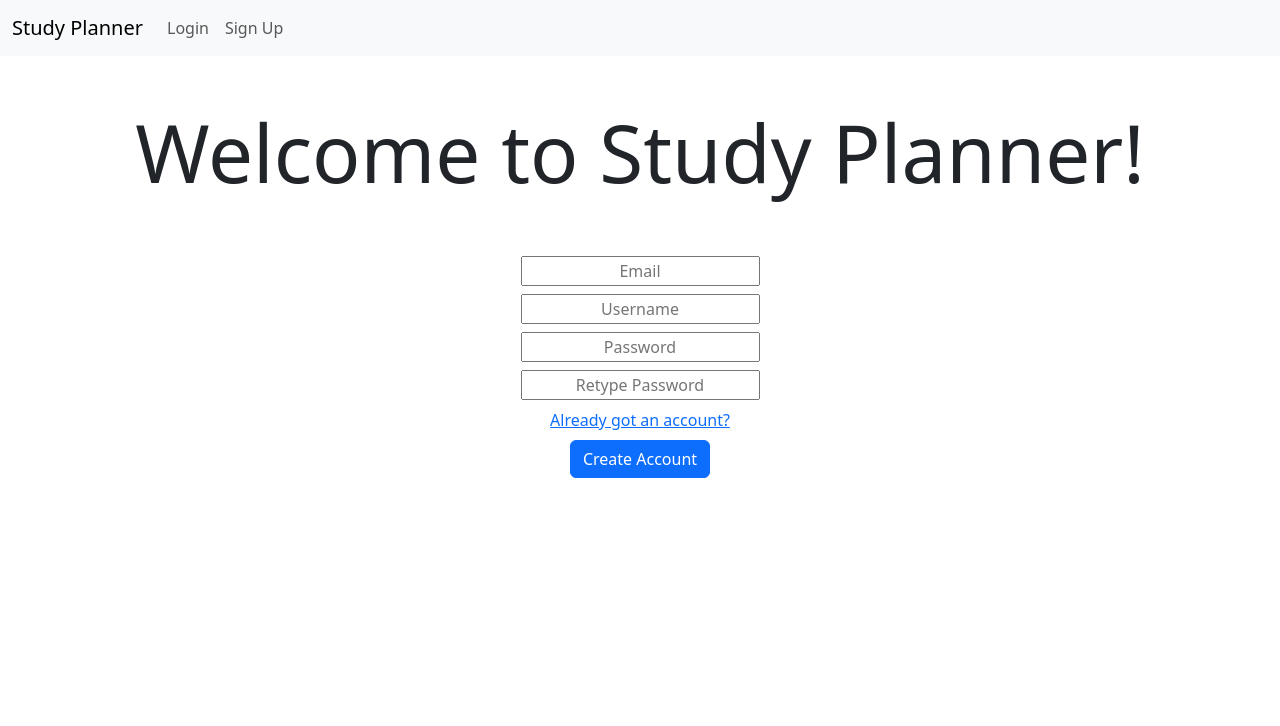
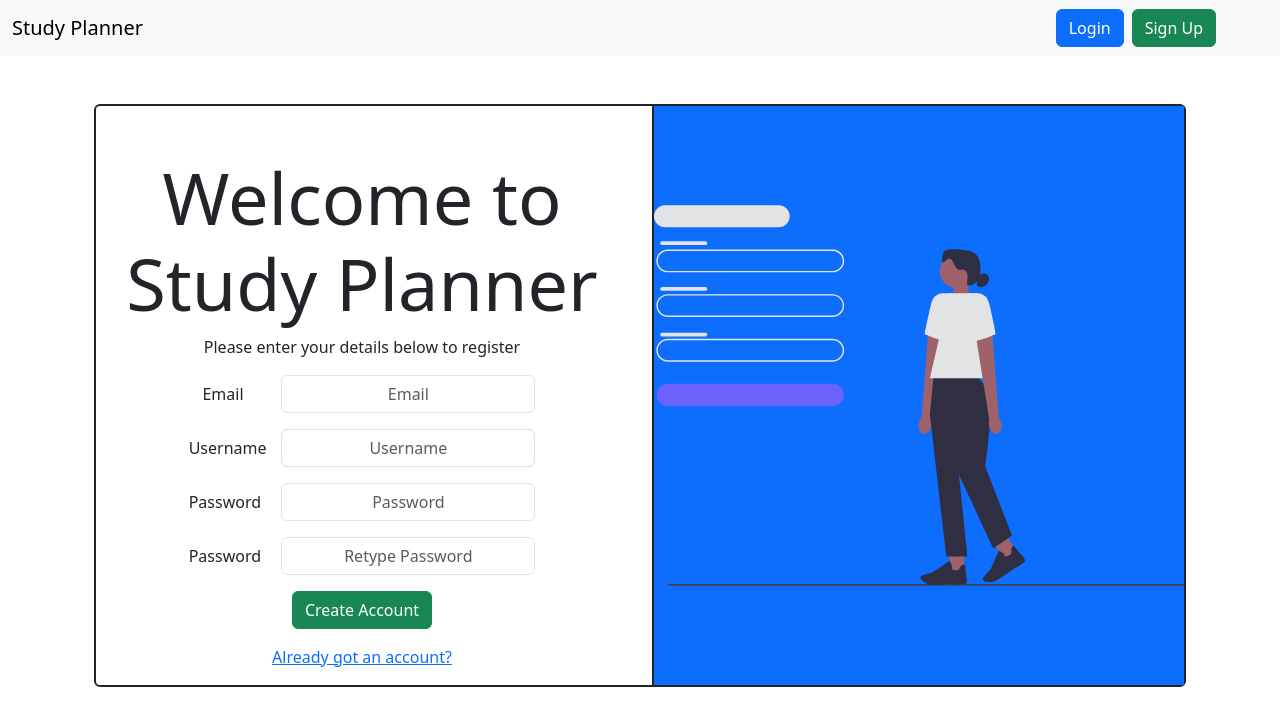
Before and after one commit to ctlaverick/StudyPlanner, a Flask app: page /register in a window 1280 px wide. Shown: the top 726 px of the page. Run offline with Flask 3, Linux system fonts and the light colour scheme.

Commit message:
Page Design Updated

```diff
--- a/StudyPlanner/templates/auth/register.html
+++ b/StudyPlanner/templates/auth/register.html
@@ -11,31 +11,53 @@
         text-align: center;
     }
 </style>
+
 <div class="container text-center mt-5">
-    <div class="row mb-5">
-        <h1 class="display-1">Welcome to Study Planner!</h1>
+    <div class="container m-auto">
+        <div class="border border-2 rounded-2 border-dark">
+            <div class="row">
+                <div class="col">
+                    <h1 class="text-center display-2 mt-5">Welcome to Study Planner</h1>
+                    <p class="text-center">Please enter your details below to register</p>
+                    <form class="mb-2" action="{{ url_for('auth.register') }}" method="post">
+                        <div class="row mb-3 d-flex align-items-center justify-content-center">
+                            <label for="email" class="col-sm-2 col-form-label">Email</label>
+                            <div class="col-sm-6">
+                                <input id="email" class="form-control" type="email" name="email" placeholder="Email">
                             </div>
-    <div class="row">
-        <form class="mb-2" action="{{ url_for('auth.register') }}" method="post">
-            <div>
-                <input class="mb-2" type="email" name="email" placeholder="Email">
                         </div>
-            <div>
-                <input class="mb-2" type="text" name="username" placeholder="Username">
+                        <div class="row mb-3 d-flex align-items-center justify-content-center">
+                            <label for="username" class="col-sm-2 col-form-label">Username</label>
+                            <div class="col-sm-6">
+                                <input id="username" class="form-control" type="text" name="username" placeholder="Username">
                             </div>
-            <div>
-                <input class="mb-2" type="password" name="password1" placeholder="Password">
                         </div>
-            <div>
-                <input class="mb-2" type="password" name="password2" placeholder="Retype Password">
+                        <div class="row mb-3 d-flex align-items-center justify-content-center">
+                            <label for="password1" class="col-sm-2 col-form-label">Password</label>
+                            <div class="col-sm-6">
+                                <input id="password1" class="form-control" type="password" name="password1" placeholder="Password">
                             </div>
-            <div class="row mb-2">
+                        </div>
+                        <div class="row mb-3 d-flex align-items-center justify-content-center">
+                            <label for="password2" class="col-sm-2 col-form-label">Password</label>
+                            <div class="col-sm-6">
+                                <input id="password2" class="form-control" type="password" name="password2" placeholder="Retype Password">
+                            </div>
+                        </div>
+                        <div class="mb-3 d-flex align-items-center justify-content-center">
+                            <input class="btn btn-success" type="submit" value="Create Account">
+                        </div>
+                        <div class="mb-3 d-flex align-items-center justify-content-center">
                             <a href="{{ url_for('auth.login') }}">Already got an account?</a>
-            </div>
-            <div>
-                <input class="btn btn-primary mb-2" type="submit" value="Create Account">
                         </div>
                     </form>
                 </div>
+                <div class="col d-none d-lg-flex">
+                    <img class="img-fluid bg-primary border-start border-2 border-dark" src="{{ url_for('static', filename='sign_up.svg') }}" alt="">
                 </div>
+            </div>
+        </div>
+    </div>
+</div>
+
 {% endblock %}
--- a/StudyPlanner/templates/base.html
+++ b/StudyPlanner/templates/base.html
@@ -6,6 +6,8 @@
     <title>Study Planner</title>
     <!-- Bootstrap css -->
     <link href="https://cdn.jsdelivr.net/npm/bootstrap@5.3.3/dist/css/bootstrap.min.css" rel="stylesheet" integrity="sha384-QWTKZyjpPEjISv5WaRU9OFeRpok6YctnYmDr5pNlyT2bRjXh0JMhjY6hW+ALEwIH" crossorigin="anonymous">
+    <!-- Bootstrap Icons -->
+    <link rel="stylesheet" href="https://cdn.jsdelivr.net/npm/bootstrap-icons@1.11.3/font/bootstrap-icons.min.css">
     <!-- Navbar -->
     <nav class="navbar navbar-expand-lg bg-body-tertiary">
         <div class="container-fluid">
@@ -14,16 +16,16 @@
             <span class="navbar-toggler-icon"></span>
           </button>
           <div class="collapse navbar-collapse" id="navbarNavAltMarkup">
-            <div class="navbar-nav">
+            <div class="navbar-nav ms-auto me-5">
               {% if current_user.is_authenticated %}
               <a class="nav-link" aria-current="page" href="/">Home</a>
-              <a class="nav-link" href="{{ url_for('core.calendarPage')}}">Calendar</a>
               <a class="nav-link" href="{{ url_for('core.tasksPage')}}">Tasks</a>
               <a class="nav-link" href="{{ url_for('core.modulesPage')}}">Modules</a>
-              <a class="nav-link" href="{{ url_for('auth.logout')}}">Logout</a>
+              <a class="nav-link" href="{{ url_for('core.calendarPage')}}">Calendar</a>
+              <a class="btn btn-danger" href="{{ url_for('auth.logout')}}">Logout</a>
               {% else %}
-              <a class="nav-link" href="{{ url_for('auth.login')}}">Login</a>
-              <a class="nav-link" href="{{ url_for('auth.register')}}">Sign Up</a>
+              <a class="btn btn-primary mx-1" href="{{ url_for('auth.login')}}">Login</a>
+              <a class="btn btn-success mx-1" href="{{ url_for('auth.register')}}">Sign Up</a>
               {% endif %}
             </div>
           </div>
```
Also changed, not shown: StudyPlanner/core.py (+6 -5 lines), StudyPlanner/templates/auth/login.html (+29 -16 lines), StudyPlanner/templates/core/modules.html (+22 -2 lines), StudyPlanner/templates/core/tasks.html (+23 -9 lines), StudyPlanner/static/businesswoman.svg (added), StudyPlanner/static/my_documents.svg (added), StudyPlanner/static/notebook.svg (renamed from StudyPlanner/static/notebook.svg.svg), StudyPlanner/static/sign_up.svg (added). Lines whose indentation alone changed are shown as unchanged.
